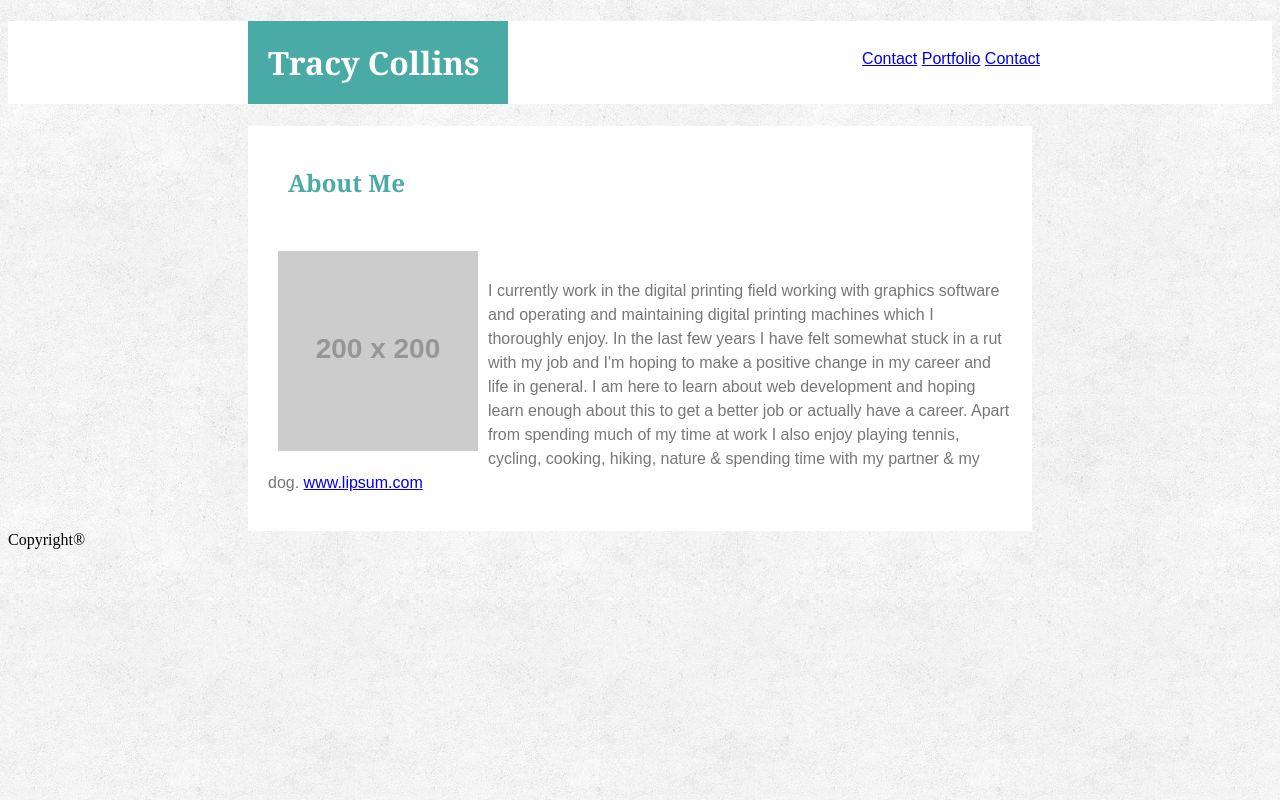
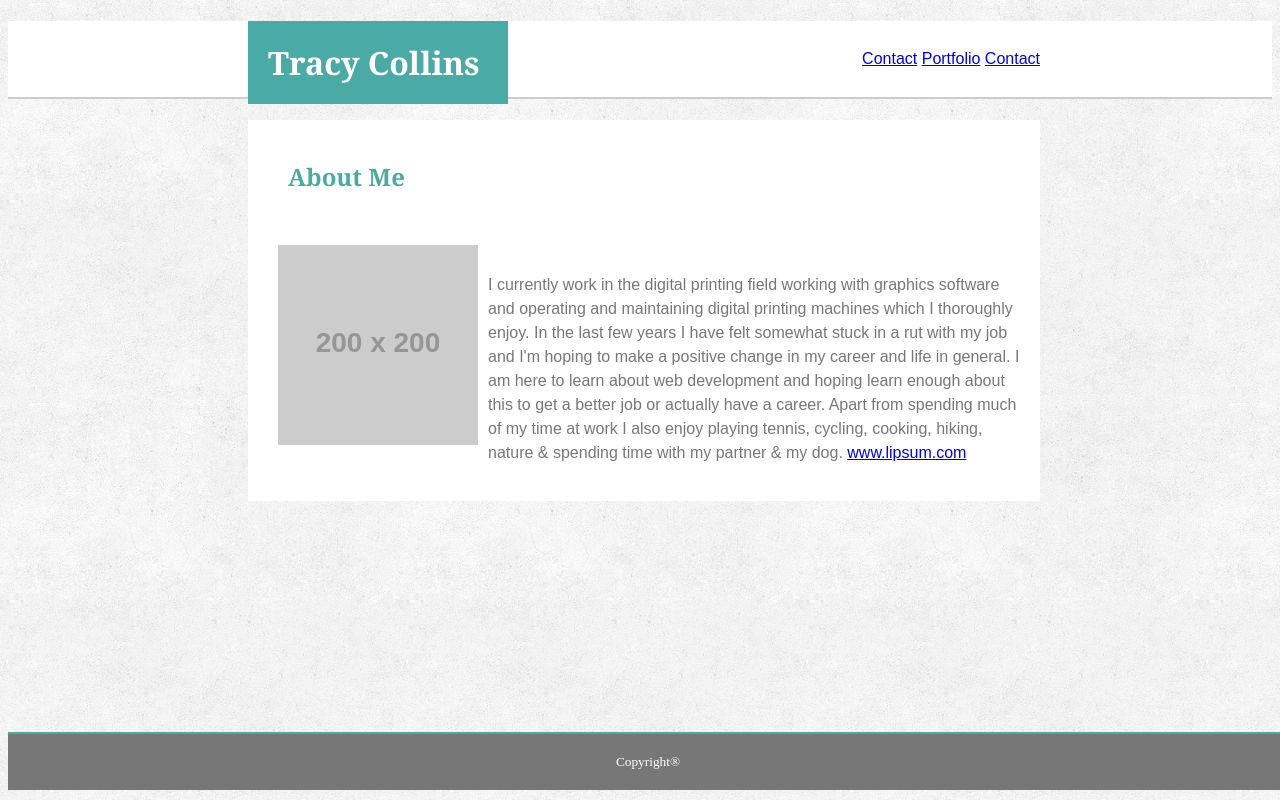
Before and after one commit to TColl1433/Basic-Portfolio, a plain HTML site: page index.html in a window 1280 px wide. Drawn offline with Linux system fonts and the light colour scheme; placeholder pictures from the web are drawn by us; files whose address does not match are found by name.

Commit message:
csschanges

```diff
--- a/assets/css/style.css
+++ b/assets/css/style.css
@@ -2,11 +2,7 @@
     box-sizing: border-box;
 }
 
-header {
-    background: white;
-    width: 100%;
-    border-color: #777777;
-   }
+
 
 
 h1 {
@@ -18,6 +14,17 @@ h1 {
     position: relative;
     left: 240px;
     }
+
+header {
+    background: white;
+    width: 100%;
+    height: 78px;
+    border-bottom: 2px;
+    border-bottom-style: solid;
+    border-bottom-color: #cccccc;
+    }
+
+
 
 h2{
     position: relative;
@@ -36,7 +43,10 @@ section {
     margin-left: 240px;
     margin-right: 240px;
     background-color: white;
-    padding: 20px
+    padding: 20px;
+    position: absolute;
+    top: 120px;
+
 
 }
 
@@ -60,3 +70,17 @@ img{
     float: left;
     margin: 10px;
 }
+
+footer {
+    background-color: #777777;
+    color: #ffffff;
+    text-align: center;
+    position: absolute;
+    bottom: 10px;
+    padding: 20px;
+    width: 100%;
+    font-size: 10pt;
+    border-top: 2px;
+    border-top-style: solid;
+    border-color: #4aaaa5;
+}
--- a/index.html
+++ b/index.html
@@ -15,7 +15,7 @@
 
     <header>
 
-        <h1>Tracy Collins</h1>
+        <h1 class=solid>Tracy Collins</h1>
 
             <nav>
                 <a href="contact.html">Contact</a>
@@ -37,6 +37,7 @@
     <footer>
         Copyright®
     </footer>
+
     <div></div>
 </body>
 </html>
```
